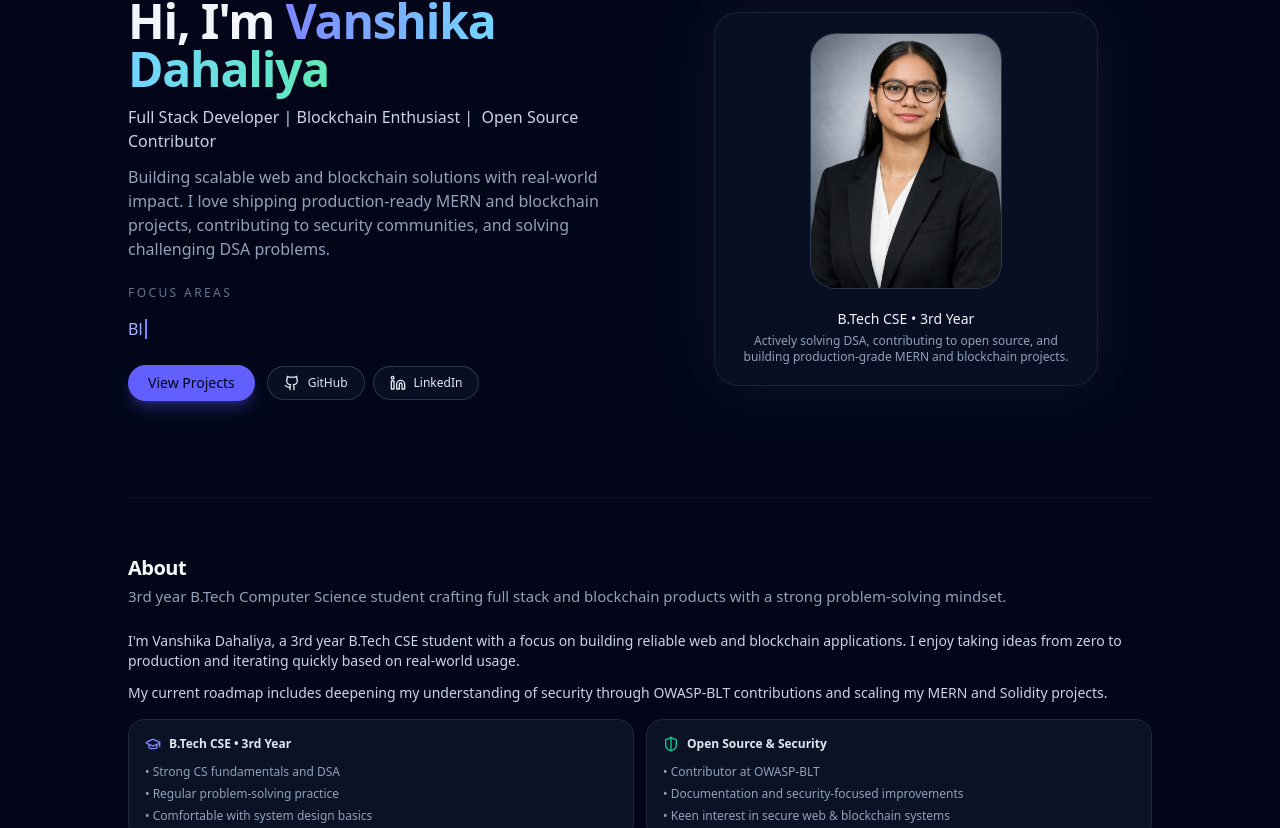
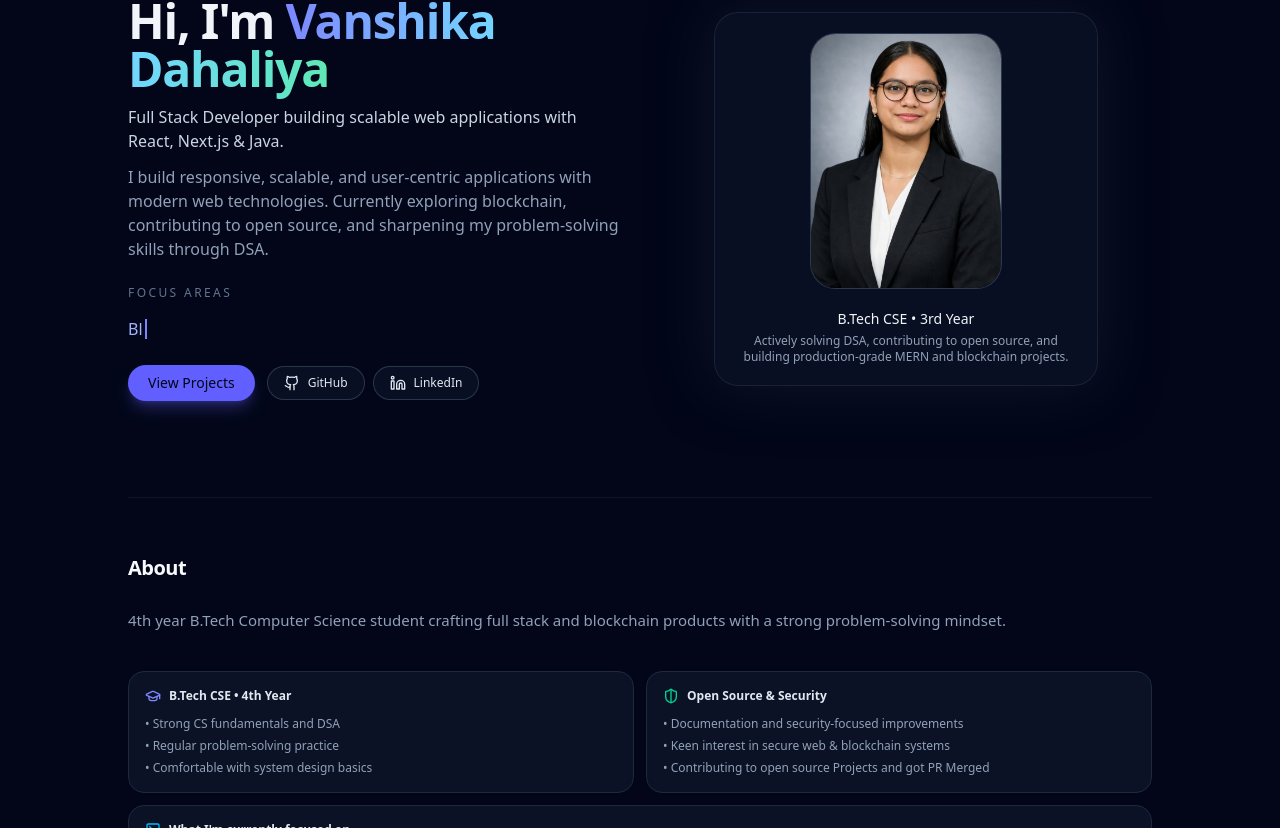
Before and after one commit to Vanshikadahaliya/Portfolio-Website, a Next.js app: page / in a window 1280 px wide. Shown: the part 192-1020 px from the top of the page. Built offline with nearby package versions, Linux system fonts and the light colour scheme.

Commit message:
updates of the projects

```diff
--- a/src/components/Footer.tsx
+++ b/src/components/Footer.tsx
@@ -21,7 +21,8 @@ export function Footer() {
             <span className="sr-only">GitHub</span>
           </a>
           <a
-            href="https://www.linkedin.com/in/vanshika-dahaliya-a9419a306"
+            href="https://www.linkedin.com/in/vanshika-dahaliya
+            "
             target="_blank"
             rel="noreferrer"
             className="inline-flex h-7 w-7 items-center justify-center rounded-full border border-slate-700 bg-slate-900/70 text-slate-200 transition-colors hover:border-slate-500 hover:bg-slate-800"
--- a/src/components/sections/About.tsx
+++ b/src/components/sections/About.tsx
@@ -12,8 +12,9 @@ export function AboutSection() {
             <h2 className="text-lg font-semibold tracking-tight text-slate-50 md:text-xl">
               About
             </h2>
+            <br></br>
             <p className="mt-1 text-sm text-slate-400 md:text-[15px]">
-              3rd year B.Tech Computer Science student crafting full stack and
+              4th year B.Tech Computer Science student crafting full stack and
               blockchain products with a strong problem-solving mindset.
             </p>
           </div>
@@ -21,7 +22,7 @@ export function AboutSection() {
 
         <div className="grid gap-4 md:grid-cols-[2fr,3fr]">
           <div className="space-y-3 text-sm text-slate-300">
-            <p>
+            {/* <p>
               I&apos;m Vanshika Dahaliya, a 3rd year B.Tech CSE student with a
               focus on building reliable web and blockchain applications. I
               enjoy taking ideas from zero to production and iterating quickly
@@ -31,14 +32,14 @@ export function AboutSection() {
               My current roadmap includes deepening my understanding of security
               through OWASP-BLT contributions and scaling my MERN and Solidity
               projects.
-            </p>
+            </p> */}
           </div>
 
           <div className="grid gap-3 text-sm text-slate-200 sm:grid-cols-2">
             <div className="rounded-2xl border border-slate-800 bg-slate-900/70 p-4">
               <div className="flex items-center gap-2 text-xs font-semibold text-slate-200">
                 <GraduationCap className="h-4 w-4 text-indigo-400" />
-                B.Tech CSE • 3rd Year
+                B.Tech CSE • 4th Year
               </div>
               <ul className="mt-3 space-y-1.5 text-xs text-slate-400">
                 <li>• Strong CS fundamentals and DSA</li>
@@ -53,9 +54,10 @@ export function AboutSection() {
                 Open Source & Security
               </div>
               <ul className="mt-3 space-y-1.5 text-xs text-slate-400">
-                <li>• Contributor at OWASP-BLT</li>
+
                 <li>• Documentation and security-focused improvements</li>
                 <li>• Keen interest in secure web & blockchain systems</li>
+                <li>• Contributing to open source Projects and got PR Merged</li>
               </ul>
             </div>
 
--- a/src/components/sections/Contact.tsx
+++ b/src/components/sections/Contact.tsx
@@ -11,7 +11,7 @@ import {
 
 export function ContactSection() {
   const email = "vanshikadahaliya@gmail.com";
-  const phone = "+8801608797655";
+  const phone = "7827915992";
   const location = "Greater Noida, Uttar Pradesh, India";
 
   return (
--- a/src/components/sections/Hero.tsx
+++ b/src/components/sections/Hero.tsx
@@ -87,14 +87,10 @@ export function Hero() {
               </span>
             </h1>
             <p className="text-sm font-medium text-slate-300 sm:text-base">
-              Full Stack Developer&nbsp;|&nbsp;Blockchain Enthusiast&nbsp;|&nbsp;
-              Open Source Contributor
+              Full Stack Developer building scalable web applications with React, Next.js & Java.
             </p>
             <p className="max-w-xl text-sm text-slate-400 sm:text-base">
-              Building scalable web and blockchain solutions with real-world
-              impact. I love shipping production-ready MERN and blockchain
-              projects, contributing to security communities, and solving
-              challenging DSA problems.
+              I build responsive, scalable, and user-centric applications with modern web technologies. Currently exploring blockchain, contributing to open source, and sharpening my problem-solving skills through DSA.
             </p>
           </div>
 
```
